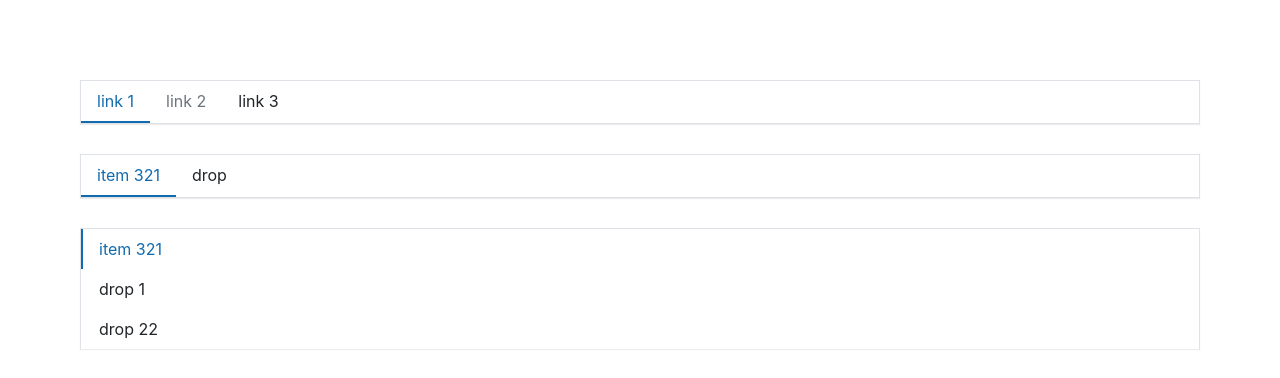
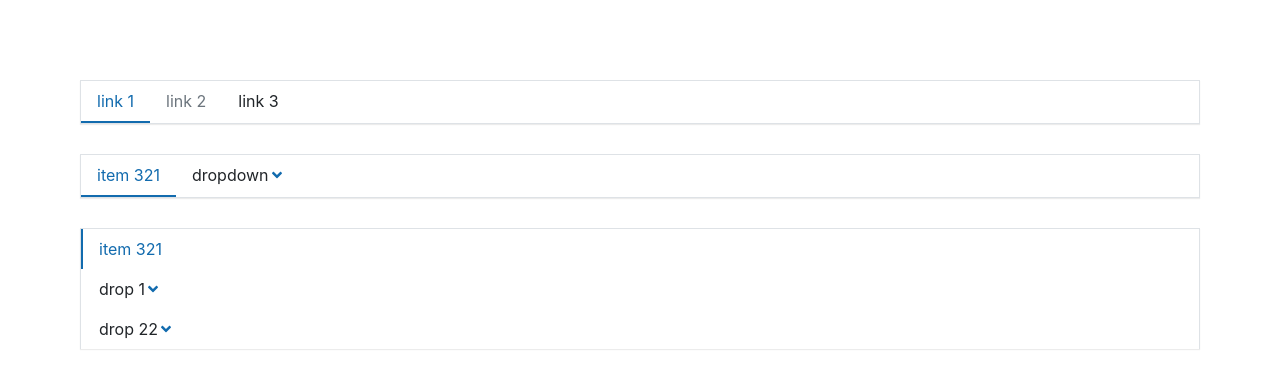
Before and after one commit to onjuju/nactno, a React (Create React App) app: page / in a window 1280 px wide. Shown: the top 378 px of the page. Built offline with nearby package versions, Linux system fonts and the light colour scheme.

Commit message:
feat: add Icon Component

```diff
--- a/package.json
+++ b/package.json
@@ -3,6 +3,9 @@
   "version": "0.1.0",
   "private": true,
   "dependencies": {
+    "@fortawesome/fontawesome-svg-core": "^1.2.28",
+    "@fortawesome/free-solid-svg-icons": "^5.13.0",
+    "@fortawesome/react-fontawesome": "^0.1.9",
     "@testing-library/jest-dom": "^4.2.4",
     "@testing-library/react": "^9.3.2",
     "@testing-library/user-event": "^7.1.2",
--- a/src/App.tsx
+++ b/src/App.tsx
@@ -1,12 +1,24 @@
 import React from "react";
+import { library } from "@fortawesome/fontawesome-svg-core";
 import Button, { ButtonType, ButtonSize } from "./components/Button/button";
+import { FontAwesomeIcon } from "@fortawesome/react-fontawesome";
+import { fas } from "@fortawesome/free-solid-svg-icons";
 import Alert from "./components/Alert";
+import Icon from "./components/Icon";
 import Menu from "./components/Menu";
+
+library.add(fas);
 
 function App() {
   return (
     <div className="App" data-testid="test-app">
       <header className="App-header">
+        {/* <Icon icon="ship" theme="primary" size="2x" />
+        <Icon icon="ship" theme="danger" size="2x" />
+        <Icon icon="ship" theme="info" size="2x" />
+        <Icon icon="ship" theme="dark" size="2x" />
+        <Icon icon="ship" theme="success" size="2x" />
+        <Icon icon="ship" theme="warning" size="2x" /> */}
         <Menu defaultIndex={"0"} onSelect={(index) => console.log(index)}>
           <Menu.Item>link 1</Menu.Item>
           <Menu.Item disabled>link 2</Menu.Item>
@@ -18,7 +30,7 @@ function App() {
           mode="horizontal"
         >
           <Menu.Item>item 321</Menu.Item>
-          <Menu.SubMenu title="drop">
+          <Menu.SubMenu title="dropdown">
             <Menu.Item>sub 1</Menu.Item>
             <Menu.Item>sub 2</Menu.Item>
             <Menu.Item>sub 3</Menu.Item>
--- /dev/null
+++ b/src/components/Icon/_style.scss
@@ -0,0 +1,5 @@
+@each $key, $val in $theme-colors {
+  .icon-#{$key} {
+    color: $val;
+  }
+}
--- /dev/null
+++ b/src/components/Icon/index.tsx
@@ -0,0 +1,36 @@
+import React from "react";
+import classnames from "classnames";
+import {
+  FontAwesomeIcon,
+  FontAwesomeIconProps,
+} from "@fortawesome/react-fontawesome";
+
+export type ThemeProps =
+  | "primary"
+  | "secondary"
+  | "success"
+  | "info"
+  | "warning"
+  | "danger"
+  | "light"
+  | "dark";
+
+export interface IconProps extends FontAwesomeIconProps {
+  theme?: ThemeProps;
+  className?: string;
+}
+
+const Icon: React.FC<IconProps> = (props) => {
+  const { className, theme, ...restProps } = props;
+  const classes = classnames("nact-icon", className, {
+    [`icon-${theme}`]: theme,
+  });
+
+  return <FontAwesomeIcon className={classes} {...restProps} />;
+};
+
+Icon.defaultProps = {
+  theme: "primary",
+};
+
+export default Icon;
--- a/src/components/Menu/SubMenu.tsx
+++ b/src/components/Menu/SubMenu.tsx
@@ -8,6 +8,7 @@ import React, {
 import classnames from "classnames";
 import { MenuContext } from "./index";
 import { MenuItemProps } from "./MenuItem";
+import Icon from "../Icon";
 
 export interface SubMenuProps {
   index?: string;
@@ -29,6 +30,8 @@ const SubMenu: React.FC<SubMenuProps> = ({
 
   const classes = classnames("nact-menu-item submenu-item", className, {
     active: context.index === index,
+    "is-opened": menuOpen,
+    "is-vertical": context.mode === "vertical",
   });
 
   const handleClick = (e: React.MouseEvent) => {
@@ -89,6 +92,7 @@ const SubMenu: React.FC<SubMenuProps> = ({
     <li key={index} className={classes} {...hoverEvents}>
       <div className="submenu-title" {...clickEvent}>
         {title}
+        <Icon icon="angle-down" className="arrow-icon" />
       </div>
       {renderChildren()}
     </li>
--- a/src/components/Menu/_style.scss
+++ b/src/components/Menu/_style.scss
@@ -29,7 +29,33 @@
   /* 二级菜单项的类 */
   .submenu-item {
     position: relative;
+    .submenu-title {
+      display: flex;
+      align-items: center;
+
+      &:hover {
+        .arrow-icon {
+          transform: rotate(180deg);
+        }
+      }
+    }
+    .arrow-icon {
+      margin-left: 3px;
+      transition: transform 0.3s;
+    }
   }
+
+  .is-vertical {
+    .arrow-icon {
+      transform: rotate(0deg) !important;
+    }
+  }
+  .is-vertical.is-opened {
+    .arrow-icon {
+      transform: rotate(180deg) !important;
+    }
+  }
+
   /* 二次菜单下的ul元素 */
   .nact-submenu {
     display: none;
--- a/src/components/Menu/index.tsx
+++ b/src/components/Menu/index.tsx
@@ -50,6 +50,7 @@ const Menu: IMenu = (props) => {
     },
     [onSelect]
   );
+
   const passedContext: IMenuContext = {
     index: currentActive ? currentActive : "0",
     onSelect: handleSelect,
--- a/src/styles/_mixin.scss
+++ b/src/styles/_mixin.scss
@@ -38,3 +38,9 @@
   background-color: $background;
   color: $color;
 }
+
+@mixin center {
+  display: flex;
+  justify-content: center;
+  align-items: center;
+}
--- a/src/styles/_variables.scss
+++ b/src/styles/_variables.scss
@@ -30,6 +30,17 @@ $warning: $yellow !default;
 $danger: $red !default;
 $light: $gray-100 !default;
 $dark: $gray-800 !default;
+
+$theme-colors: (
+  "primary": $primary,
+  "secondary": $secondary,
+  "success": $success,
+  "info": $info,
+  "warning": $warning,
+  "danger": $danger,
+  "light": $light,
+  "dark": $dark,
+);
 
 /* 字体系统 */
 $font-family-sans-serif: -apple-system, BlinkMacSystemFont, "Segoe UI", Roboto,
@@ -235,4 +246,5 @@ $menu-item-active-color: $primary !default;
 $menu-item-active-border-width: 2px !default;
 $menu-item-disabled-color: $gray-600 !default;
 
-$submenu-box-shadow: 0 2px 4px 0 rgba(0,0,0,.12), 0 0 6px 0 rgba(0,0,0,.04);
+$submenu-box-shadow: 0 2px 4px 0 rgba(0, 0, 0, 0.12),
+  0 0 6px 0 rgba(0, 0, 0, 0.04);
--- a/src/styles/index.scss
+++ b/src/styles/index.scss
@@ -14,6 +14,9 @@
 /* Menu Component */
 @import "../components/Menu/style";
 
+/* Icon Component */
+@import "../components/Icon/style";
+
 body {
   padding: 80px;
 }
```
Also changed, not shown: 1 other file (tests, documents, lock files or other folders).
